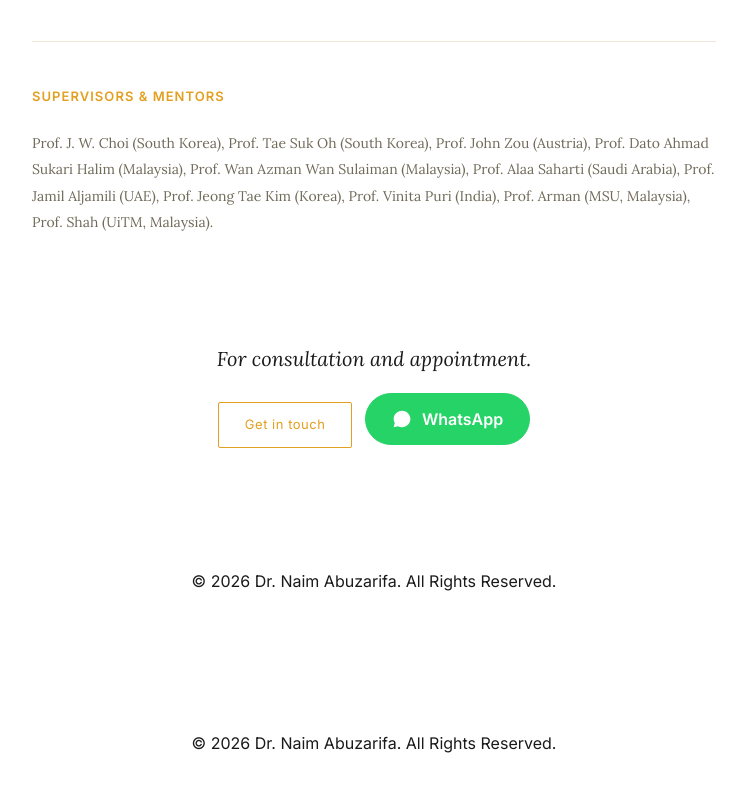
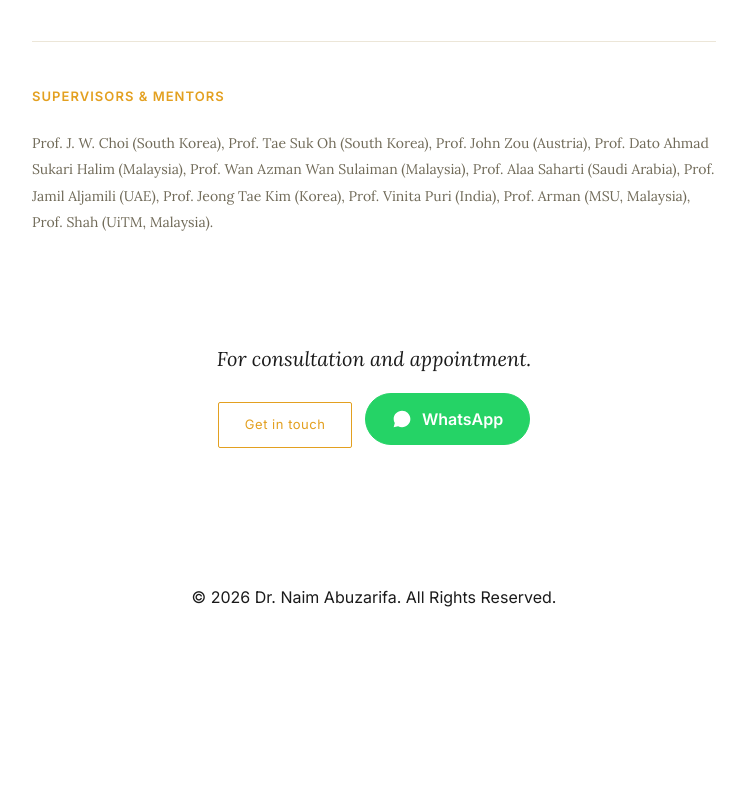
Before and after one commit to naimplasticsurgery/PRS, a plain HTML site: page index.html in a window 1280 px wide. Shown: the part 3620-4412 px from the top of the page, without its empty margins (266-1011 px from the left). After the commit the page ends 4318 px from the top, so only its background shows below. Drawn offline with Linux system fonts and the light colour scheme.

Commit message:
Refactor footer to use paragraph tag for copyright

```diff
--- a/index.html
+++ b/index.html
@@ -528,9 +528,7 @@
   })();
 </script>
 
-<footer>
-© 2026 Dr. Naim Abuzarifa. All Rights Reserved.
-</footer>
+
 </body>
 </html>
 <footer>
```
